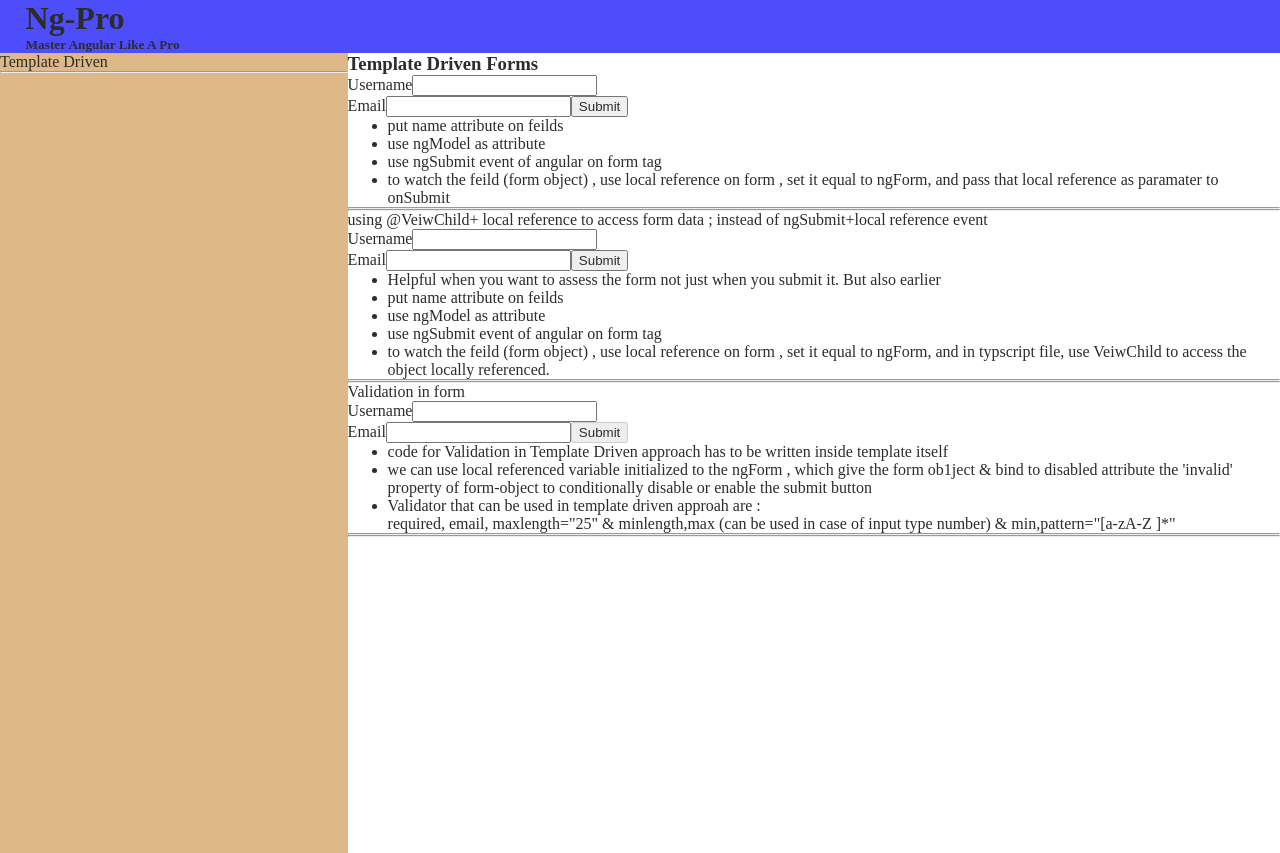
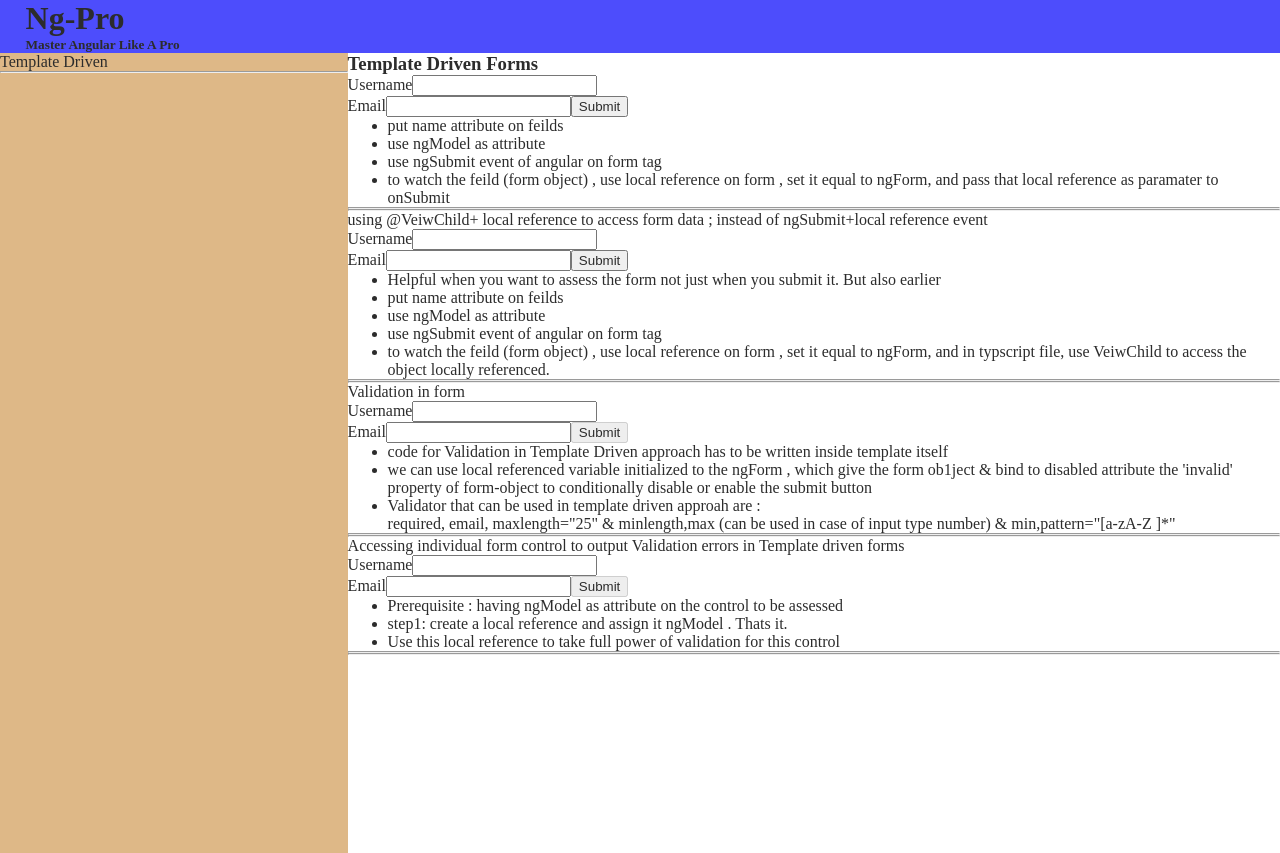
Before and after one commit to Rohit-Kumar-Sah/NgPro, an Angular app: page / in a window 1280 px wide. Shown: the top 853 px of the page. Built offline with nearby package versions, Linux system fonts and the light colour scheme.

Commit message:
Accessing individual form control to output Validation errors in Template driven forms

```diff
--- a/src/app/content/TemplateDrivenForms/td/td.component.css
+++ b/src/app/content/TemplateDrivenForms/td/td.component.css
@@ -1,3 +1,7 @@
 input.ng-invalid.ng-dirty {
     border: 1px solid red;
 }
+
+.error {
+    color: red;
+}
--- a/src/app/content/TemplateDrivenForms/td/td.component.html
+++ b/src/app/content/TemplateDrivenForms/td/td.component.html
@@ -61,3 +61,24 @@
 
 <hr>
 <hr>
+
+<p>Accessing individual form control to output Validation errors in Template driven forms</p>
+
+<form #f3="ngForm">
+    <label for="username">Username</label>
+    <input type="text" id="username" name="username" ngModel required>
+    <br>
+    <label for="email">Email</label>
+    <input type="email" id="email" name="email" ngModel required email #tdMail="ngModel">
+    <h5 *ngIf="tdMail.invalid &&  tdMail.dirty" class="error">Please enter valid Email</h5>
+    <input type="submit" [disabled]="f3.invalid">
+</form>
+
+<ul>
+    <li>Prerequisite : having ngModel as attribute on the control to be assessed </li>
+    <li>step1: create a local reference and assign it ngModel . Thats it.</li>
+    <li>Use this local reference to take full power of validation for this control</li>
+</ul>
+
+<hr>
+<hr>
```
